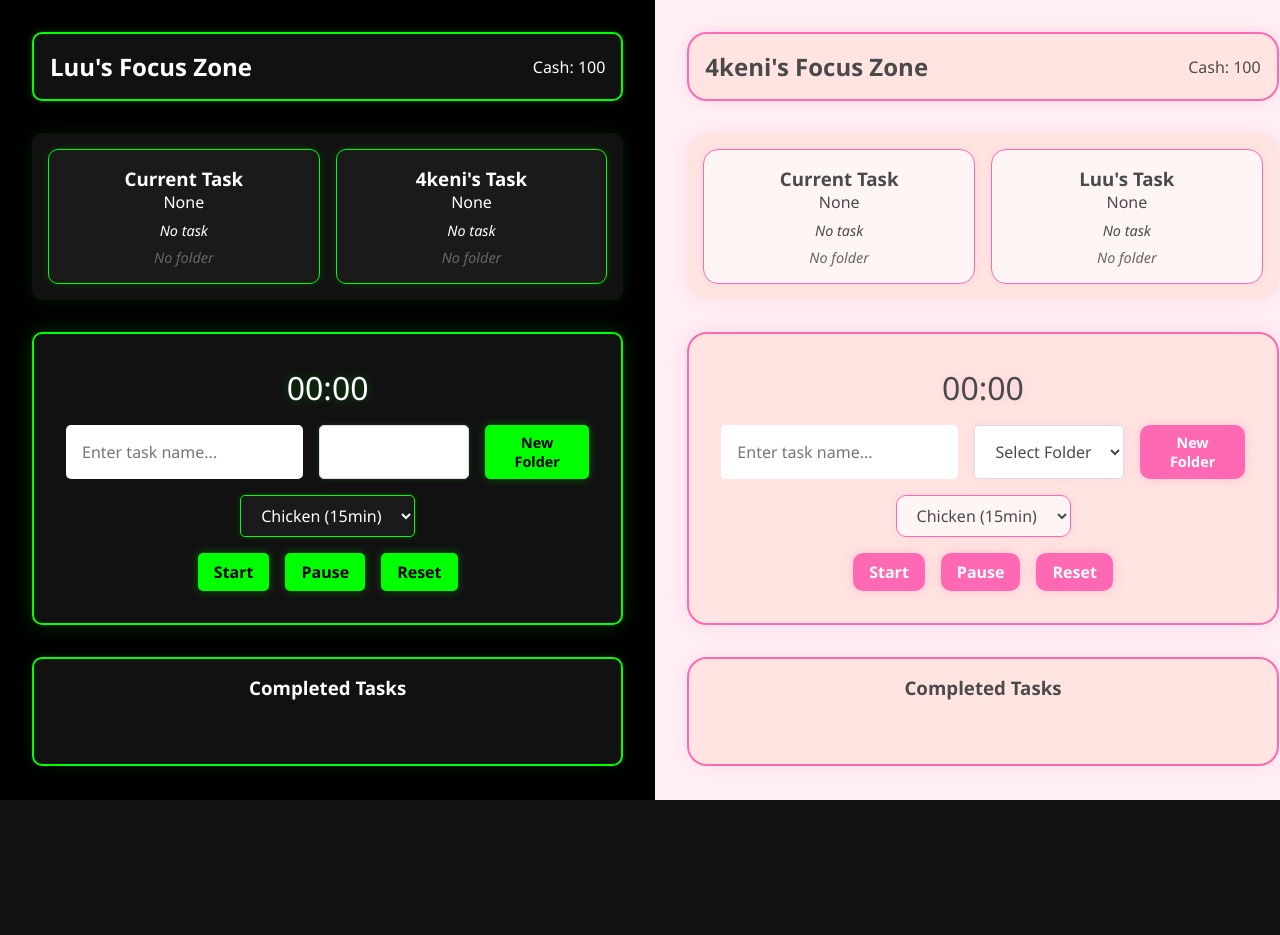
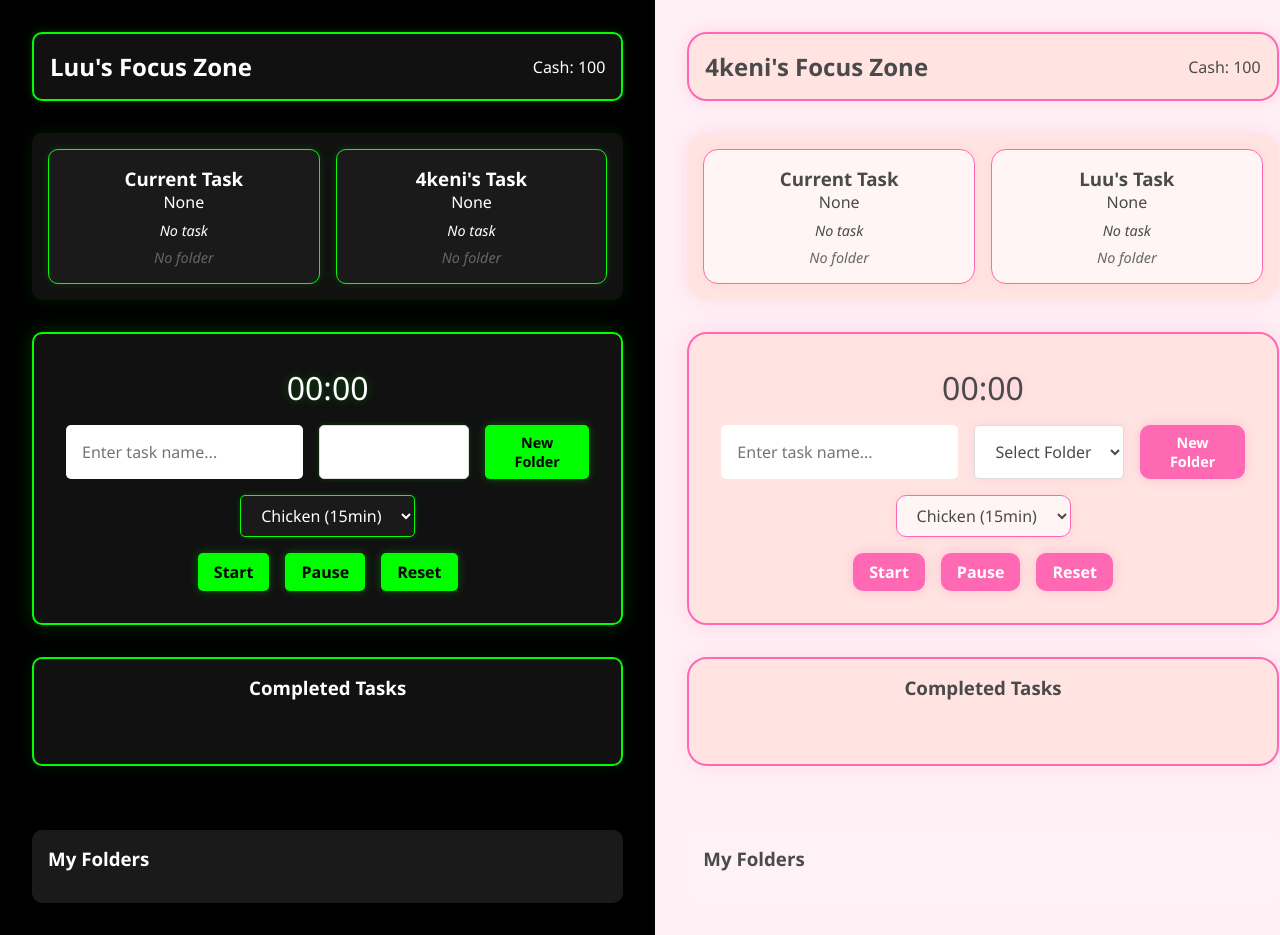
Before and after one commit to kaldnel/pomance, a Flask app: page / in a window 1280 px wide. Before the commit the page ends 800 px from the top, so only its background shows below. Run offline with Flask 3, Linux system fonts and the light colour scheme; some libraries are stand-ins or nearby versions.

Commit message:
Add persistent folder display and fix folder menu updates

```diff
--- a/static/css/style.css
+++ b/static/css/style.css
@@ -185,3 +185,72 @@ button:hover {
     color: #666;
     margin-top: 0.2rem;
 }
+
+.folder-section {
+    margin-top: 2rem;
+    padding: 1rem;
+    border-radius: 10px;
+    background-color: rgba(255, 255, 255, 0.1);
+}
+
+.folder-display {
+    display: flex;
+    flex-direction: column;
+    gap: 1rem;
+    margin-top: 1rem;
+}
+
+.folder-item {
+    border: 1px solid rgba(255, 255, 255, 0.2);
+    border-radius: 5px;
+    overflow: hidden;
+}
+
+.folder-header {
+    display: flex;
+    justify-content: space-between;
+    align-items: center;
+    padding: 0.75rem 1rem;
+    background-color: rgba(255, 255, 255, 0.1);
+    cursor: pointer;
+    transition: background-color 0.3s ease;
+}
+
+.folder-header:hover {
+    background-color: rgba(255, 255, 255, 0.2);
+}
+
+.folder-name {
+    font-weight: bold;
+}
+
+.folder-count {
+    font-size: 0.9rem;
+    opacity: 0.8;
+}
+
+.folder-content {
+    padding: 1rem;
+    background-color: rgba(255, 255, 255, 0.05);
+}
+
+.folder-task {
+    display: flex;
+    justify-content: space-between;
+    align-items: center;
+    padding: 0.5rem;
+    border-bottom: 1px solid rgba(255, 255, 255, 0.1);
+}
+
+.folder-task:last-child {
+    border-bottom: none;
+}
+
+.folder-task .task-name {
+    font-weight: 500;
+}
+
+.folder-task .task-animal {
+    font-size: 0.9rem;
+    opacity: 0.8;
+}
--- a/static/js/app.js
+++ b/static/js/app.js
@@ -113,6 +113,68 @@ function updateFolderSelect(user, folders) {
         option.textContent = folder;
         select.appendChild(option);
     });
+
+    // Also update the folder display
+    updateFolderDisplay(user, folders);
+}
+
+// Update folder display
+function updateFolderDisplay(user, folders) {
+    const folderDisplay = document.getElementById(`${user}-folder-display`);
+    folderDisplay.innerHTML = '';
+
+    folders.forEach(folder => {
+        const folderItem = document.createElement('div');
+        folderItem.className = 'folder-item';
+
+        const folderHeader = document.createElement('div');
+        folderHeader.className = 'folder-header';
+        folderHeader.innerHTML = `
+            <span class="folder-name">${folder}</span>
+            <span class="folder-count">0 tasks</span>
+        `;
+
+        const folderContent = document.createElement('div');
+        folderContent.className = 'folder-content';
+
+        // Get tasks for this folder
+        const tasks = getTasksForFolder(user, folder);
+        folderContent.innerHTML = tasks.map(task => `
+            <div class="folder-task">
+                <span class="task-name">${task.task}</span>
+                <span class="task-animal">${task.animal}</span>
+            </div>
+        `).join('');
+
+        folderHeader.onclick = () => {
+            folderContent.style.display = folderContent.style.display === 'none' ? 'block' : 'none';
+        };
+
+        folderItem.appendChild(folderHeader);
+        folderItem.appendChild(folderContent);
+        folderDisplay.appendChild(folderItem);
+    });
+}
+
+// Get tasks for a specific folder
+function getTasksForFolder(user, folder) {
+    const inventory = document.getElementById(`${user}-inventory`);
+    const tasks = [];
+
+    inventory.querySelectorAll('.inventory-item').forEach(item => {
+        const taskName = item.querySelector('.task-name').textContent;
+        const animalType = item.querySelector('.animal-type').textContent;
+        const barkName = item.querySelector('.bark-name').textContent;
+
+        if (barkName === folder) {
+            tasks.push({
+                task: taskName,
+                animal: animalType
+            });
+        }
+    });
+
+    return tasks;
 }
 
 // Start timer
@@ -225,6 +287,11 @@ socket.on('session_completed', (data) => {
     `;
     elements[user].inventory.appendChild(inventoryItem);
 
+    // Update folder display
+    const userData = load_user_data();
+    const userKey = user === 'ken' ? '4keni' : user;
+    updateFolderDisplay(user, userData[userKey]['folders']);
+
     // Reset display
     elements[user].currentAnimal.textContent = 'None';
     elements[user].currentTask.textContent = 'No task';
--- a/templates/index.html
+++ b/templates/index.html
@@ -62,6 +62,10 @@
                 <h3>Completed Tasks</h3>
                 <div id="luu-inventory"></div>
             </div>
+            <div class="folder-section">
+                <h3>My Folders</h3>
+                <div id="luu-folder-display" class="folder-display"></div>
+            </div>
         </div>
 
         <!-- 4keni's Panel -->
@@ -115,6 +119,10 @@
                 <h3>Completed Tasks</h3>
                 <div id="ken-inventory"></div>
             </div>
+            <div class="folder-section">
+                <h3>My Folders</h3>
+                <div id="ken-folder-display" class="folder-display"></div>
+            </div>
         </div>
     </div>
     <script src="{{ url_for('static', filename='js/app.js') }}"></script>
```
